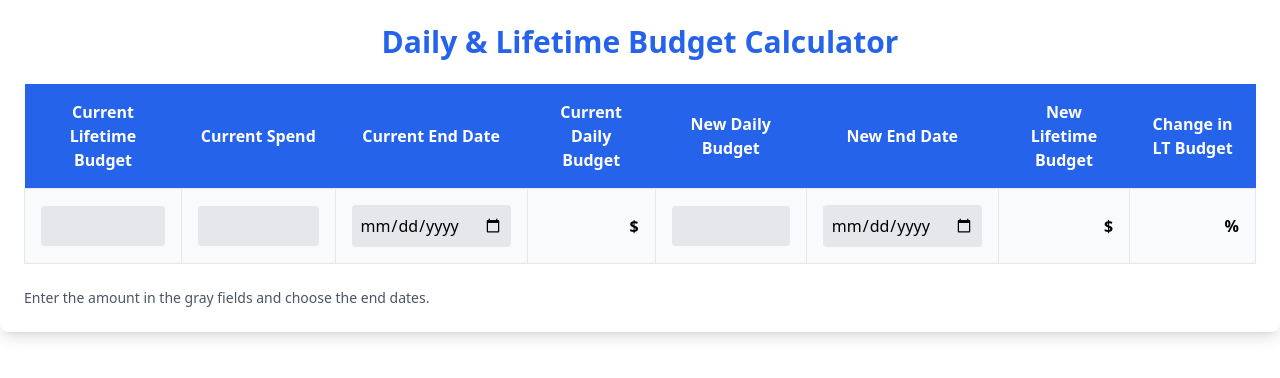
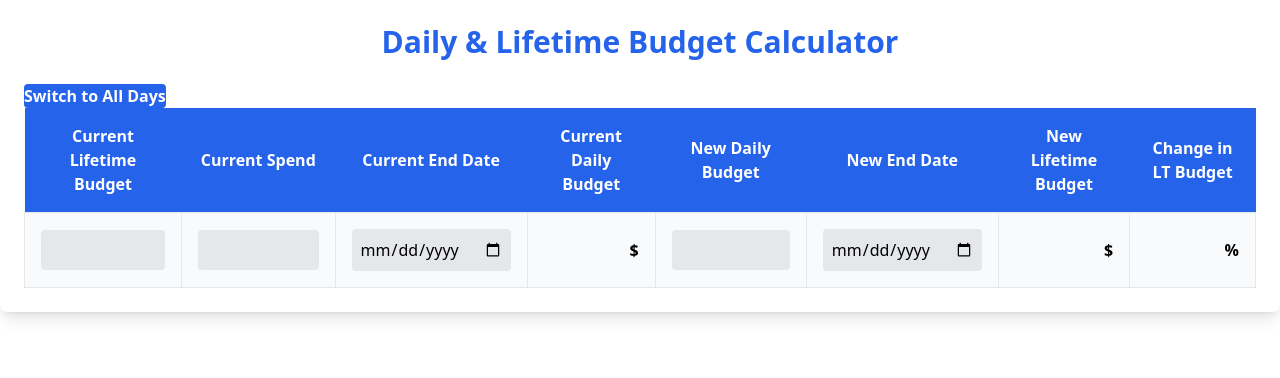
Before and after one commit to niksaderek/budget_cal, a React (Create React App) app: page / in a window 1280 px wide. Shown: the top 378 px of the page. Built offline with nearby package versions, Linux system fonts and the light colour scheme.

Commit message:
Update App.js

```diff
--- a/src/App.js
+++ b/src/App.js
@@ -12,13 +12,30 @@ const BudgetCalculator = () => {
     changeInLTBudget: ''
   });
 
+  const [countWeekdaysOnly, setCountWeekdaysOnly] = useState(true); // Toggle for weekday-only mode
+
   const calculateValues = (data) => {
     const updatedData = { ...data };
+
+    const calculateWorkingDays = (startDate, endDate) => {
+      let count = 0;
+      let currentDate = new Date(startDate);
+
+      while (currentDate <= endDate) {
+        const dayOfWeek = currentDate.getDay();
+        if (!countWeekdaysOnly || (dayOfWeek !== 0 && dayOfWeek !== 6)) { // If counting all days, skip check
+          count++;
+        }
+        currentDate.setDate(currentDate.getDate() + 1);
+      }
+
+      return count;
+    };
 
     if (data.currentLifetimeBudget !== '' && data.currentSpend !== '' && data.currentEndDate !== '') {
       const currentDate = new Date();
       const endDate = new Date(data.currentEndDate);
-      const daysRemaining = Math.ceil((endDate - currentDate) / (1000 * 60 * 60 * 24));
+      const daysRemaining = calculateWorkingDays(currentDate, endDate);
 
       if (daysRemaining > 0) {
         updatedData.currentDailyBudget = (Number(data.currentLifetimeBudget) - Number(data.currentSpend)) / daysRemaining;
@@ -29,7 +46,7 @@ const BudgetCalculator = () => {
     if (data.currentSpend !== '' && data.newDailyBudget !== '' && data.newEndDate !== '') {
       const currentDate = new Date();
       const endDate = new Date(data.newEndDate);
-      const daysRemaining = Math.ceil((endDate - currentDate) / (1000 * 60 * 60 * 24));
+      const daysRemaining = calculateWorkingDays(currentDate, endDate);
 
       if (daysRemaining > 0) {
         updatedData.newLifetimeBudget = Number(data.currentSpend) + (Number(data.newDailyBudget) * daysRemaining);
@@ -71,9 +88,23 @@ const BudgetCalculator = () => {
     return `${parts[2]}-${parts[0].padStart(2, '0')}-${parts[1].padStart(2, '0')}`;
   };
 
+  const toggleCountMode = () => {
+    setCountWeekdaysOnly((prev) => !prev);
+    setBudgetData(calculateValues(budgetData)); // Recalculate on toggle
+  };
+
   return (
     <div className="container mx-auto p-6 max-w-7xl bg-white rounded-lg shadow-lg">
       <h1 className="text-3xl font-bold text-center mb-6 text-blue-600">Daily & Lifetime Budget Calculator</h1>
+
+      <div className="flex justify-center mb-4">
+        <button
+          onClick={toggleCountMode}
+          className={`px-4 py-2 rounded text-white font-bold transition ${countWeekdaysOnly ? 'bg-blue-600' : 'bg-gray-600'}`}
+        >
+          {countWeekdaysOnly ? 'Switch to All Days' : 'Switch to Weekdays Only'}
+        </button>
+      </div>
 
       <div className="overflow-x-auto">
         <table className="min-w-full border-collapse bg-gray-50 shadow-sm rounded-lg">
@@ -152,10 +183,6 @@ const BudgetCalculator = () => {
           </tbody>
         </table>
       </div>
-
-      <div className="mt-6 text-sm text-gray-600">
-        <p>Enter the amount in the gray fields and choose the end dates.</p>
-      </div>
     </div>
   );
 };
```
